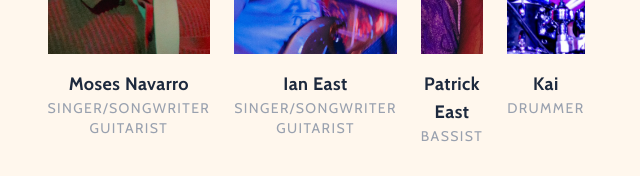
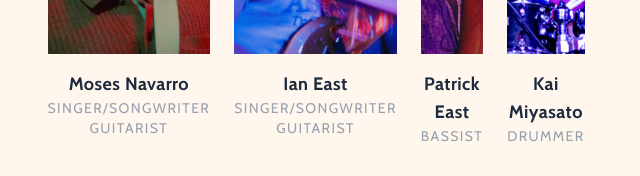
Before and after one commit to kaitrice/web-tle, a Next.js app: page /about in a window 1280 px wide. Shown: the part 394-570 px from the top of the page, without its empty margins (324-964 px from the left). Built offline with nearby package versions, Linux system fonts and the light colour scheme.

Commit message:
add band socials

```diff
--- a/app/_data/band_testdata.ts
+++ b/app/_data/band_testdata.ts
@@ -2,21 +2,25 @@ export const band = [
     {
         name: "Moses Navarro",
         role: ["Singer/Songwriter", "Guitarist"],
-        img: "/img/band/moses.webp"
+        img: "/img/band/moses.webp",
+        social: "https://www.instagram.com/theluckyeffectt/"
     },
     {
         name: "Ian East",
         role: ["Singer/Songwriter", "Guitarist"],
-        img: "/img/band/ian.webp"
+        img: "/img/band/ian.webp",
+        social: "https://www.instagram.com/ianmeast/"
     },
     {
         name: "Patrick East",
         role: ["Bassist"],
-        img: "/img/band/patrick.webp"
+        img: "/img/band/patrick.webp",
+        social: "https://www.instagram.com/patrick_east/"
     },
     {
-        name: "Kai",
+        name: "Kai Miyasato",
         role: ["Drummer"],
-        img: "/img/band/kai.webp"
+        img: "/img/band/kai.webp",
+        social: "https://www.instagram.com/ka.iawe/"
     },
 ]
```
